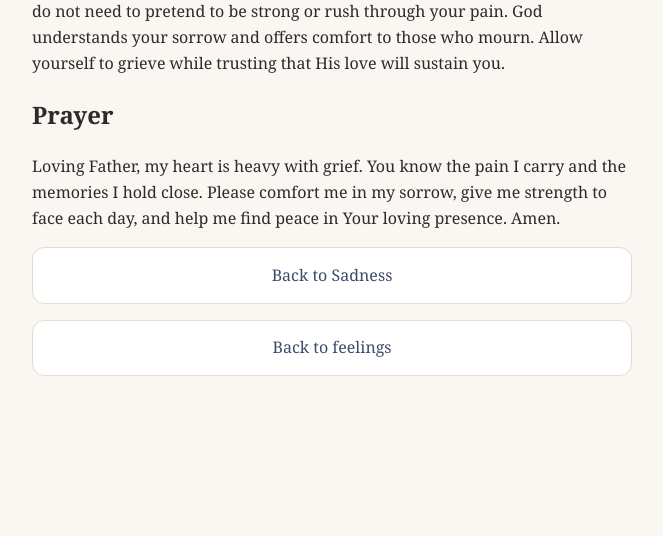
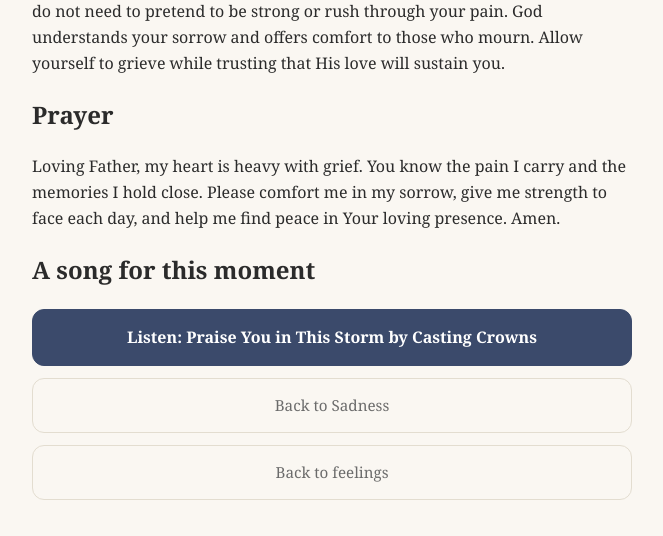
Before and after one commit to Shaun774/bible-feelings-app, a Flask app: a page that uses templates/entry.html in a window 1280 px wide. Shown: the part 343-879 px from the top of the page, without its empty margins (308-971 px from the left). Before the commit the page ends 719 px from the top, so only its background shows below. Run offline with Flask 3, Linux system fonts and the light colour scheme.

Commit message:
Add song suggestions for Loneliness and Grief and loss

```diff
--- a/app.py
+++ b/app.py
@@ -1,6 +1,7 @@
 import json
 from flask import Flask, jsonify, abort, render_template
 from pathlib import Path
+import random
 
 app = Flask(__name__)
 
@@ -51,11 +52,14 @@ def show_entry(category_name, situation_name):
     if situation_name not in content[category_name]:
         abort(404)
     entry = content[category_name][situation_name]
+    songs = entry.get("songs", [])
+    song = random.choice(songs) if songs else None
     return render_template(
         "entry.html",
         category=category_name,
         situation=situation_name,
         entry=entry,
+        song=song,
     )
 
 @app.errorhandler(404)
--- a/content.json
+++ b/content.json
@@ -4,13 +4,36 @@
       "verse_reference": "Psalm 34:18",
       "verse_text": "The LORD is nigh unto them that are of a broken heart; and saveth such as be of a contrite spirit.",
       "reflection": "You may feel forgotten, isolated, or misunderstood, but your loneliness does not mean you are abandoned. God is close to you, even in moments when His presence feels distant. You do not have to hide your pain from Him. He sees your struggles, understands your heart, and invites you to find comfort in His love.",
-      "prayer": "Heavenly Father, I feel lonely and sometimes struggle to find comfort. Please remind me that I am never forgotten by You. Draw close to my heart, give me strength in moments of sadness, and help me recognize Your presence even when I feel alone. Amen."
+      "prayer": "Heavenly Father, I feel lonely and sometimes struggle to find comfort. Please remind me that I am never forgotten by You. Draw close to my heart, give me strength in moments of sadness, and help me recognize Your presence even when I feel alone. Amen.",
+                 "songs": [
+        { "title": "You Say", "artist": "Lauren Daigle", "youtube_id": "sIaT8Jl2zpI" },
+        { "title": "Who You Say I Am", "artist": "Hillsong Worship", "youtube_id": "lKw6uqtGFfo" },
+        { "title": "Good Good Father", "artist": "Chris Tomlin", "youtube_id": "CqybaIesbuA" },
+        { "title": "Reckless Love", "artist": "Cory Asbury", "youtube_id": "Sc6SSHuZvQE" },
+        { "title": "Oceans (Where Feet May Fail)", "artist": "Hillsong UNITED", "youtube_id": "6GGFb6LcX3U" },
+        { "title": "I Am Not Alone", "artist": "Kari Jobe", "youtube_id": "bfveawSAHJA" },
+        { "title": "Rescue", "artist": "Lauren Daigle", "youtube_id": "KRCqkgE4p-Y" },
+        { "title": "Hold Me Jesus", "artist": "Rich Mullins", "youtube_id": "pjlnXeiA8nM" },
+        { "title": "Abide With Me", "artist": "Songs and Everlasting Joy", "youtube_id": "xXhnZ3uuawM" },
+        { "title": "Be Still, My Soul", "artist": "Hymn", "youtube_id": "hqgC1tqifV8" }
+      ]
     },
     "Grief and loss": {
       "verse_reference": "Matthew 5:4",
       "verse_text": "Blessed are they that mourn: for they shall be comforted.",
       "reflection": "Grief is an expression of love, and it is okay to mourn what you have lost. You do not need to pretend to be strong or rush through your pain. God understands your sorrow and offers comfort to those who mourn. Allow yourself to grieve while trusting that His love will sustain you.",
-      "prayer": "Loving Father, my heart is heavy with grief. You know the pain I carry and the memories I hold close. Please comfort me in my sorrow, give me strength to face each day, and help me find peace in Your loving presence. Amen."
+      "prayer": "Loving Father, my heart is heavy with grief. You know the pain I carry and the memories I hold close. Please comfort me in my sorrow, give me strength to face each day, and help me find peace in Your loving presence. Amen.",
+            "songs": [
+        { "title": "Held", "artist": "Natalie Grant", "youtube_id": "jJhsexd8Qqg" },
+        { "title": "I Can Only Imagine", "artist": "MercyMe", "youtube_id": "8-Y1y_aFL_s" },
+        { "title": "It Is Well", "artist": "Bethel Music", "youtube_id": "8Wb_WD1emFQ" },
+        { "title": "Tell Your Heart to Beat Again", "artist": "Danny Gokey", "youtube_id": "F77v41jbOYs" },
+        { "title": "Just Be Held", "artist": "Casting Crowns", "youtube_id": "tIZitK6_IMQ" },
+        { "title": "Praise You in This Storm", "artist": "Casting Crowns", "youtube_id": "MgpaULjZOl8" },
+        { "title": "Goodness of God", "artist": "Bethel Music", "youtube_id": "9sE5kEnitqE" },
+        { "title": "Amazing Grace (My Chains Are Gone)", "artist": "Chris Tomlin", "youtube_id": "Y-4NFvI5U9w" },
+        { "title": "In Christ Alone", "artist": "Keith & Kristyn Getty", "youtube_id": "m_063OI38RQ" }
+      ]
     },
     "Disappointment": {
       "verse_reference": "Proverbs 3:5-6",
--- a/static/style.css
+++ b/static/style.css
@@ -82,3 +82,24 @@ li a:active {
 .button:active {
   background: #ece4d3;
 }
+
+.button-song {
+  background: #3b4a6b;
+  color: #ffffff;
+  border-color: #3b4a6b;
+  font-weight: bold;
+}
+
+.button-song:active {
+  background: #2c3850;
+}
+
+.button-back {
+  background: transparent;
+  color: #6b6b6b;
+  font-size: 0.95rem;
+}
+
+.button-back:active {
+  background: #ece4d3;
+}
--- a/templates/entry.html
+++ b/templates/entry.html
@@ -16,6 +16,13 @@
   <h2>Prayer</h2>
   <p>{{ entry.prayer }}</p>
 
-  <p><a class="button" href="{{ url_for('show_category', category_name=category) }}">Back to {{ category }}</a></p>
-  <p><a class="button" href="{{ url_for('home') }}">Back to feelings</a></p>
+      {% if song %}
+    <h2>A song for this moment</h2>
+    <a class="button button-song" href="https://www.youtube.com/watch?v={{ song.youtube_id }}" target="_blank" rel="noopener">
+      Listen: {{ song.title }} by {{ song.artist }}
+    </a>
+  {% endif %}
+
+  <a class="button button-back" href="{{ url_for('show_category', category_name=category) }}">Back to {{ category }}</a>
+  <a class="button button-back" href="{{ url_for('home') }}">Back to feelings</a>
 {% endblock %}
```
